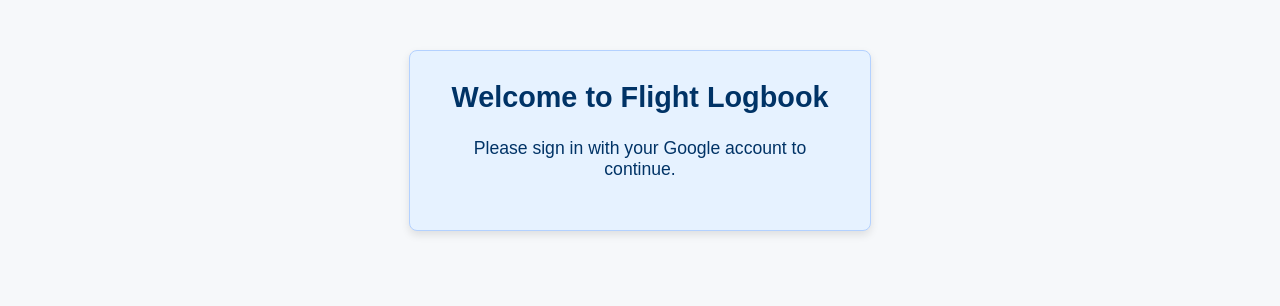
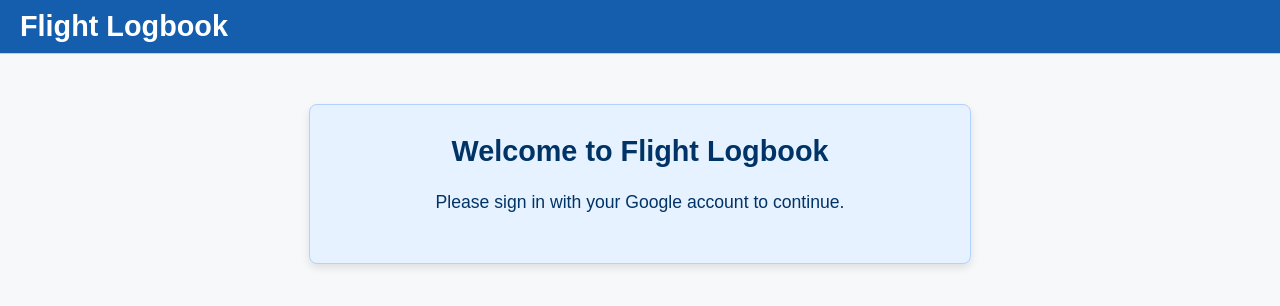
Before and after one commit to Johnyrico22/FlightLogbook, a website with bundled scripts: page login.html in a window 1280 px wide. Built offline with nearby package versions, Linux system fonts and the light colour scheme; no server answers.

Commit message:
login styling

```diff
--- a/login.html
+++ b/login.html
@@ -7,11 +7,14 @@
   <link rel="stylesheet" href="styles.css">
 </head>
 <body>
+  <header id="page-header">
+    <h1>Flight Logbook</h1>
+  </header>
   <div id="login-container">
     <h2>Welcome to Flight Logbook</h2>
     <p>Please sign in with your Google account to continue.</p>
     <!-- The auth container will be populated by auth.js -->
-    <div id="auth-container"></div>
+    <div id="auth-container" style="text-align: center;"></div>
   </div>
 
   <!-- Import auth.js which sets up the sign-in UI -->
--- a/styles.css
+++ b/styles.css
@@ -346,8 +346,8 @@ form select {
   border: 1px solid #b3d1ff;
   border-radius: 8px;
   padding: 30px;
-  max-width: 400px;
-  width: 90%;
+  max-width: 600px;
+  width: 70%;
   text-align: center;
   margin: 50px auto;  /* Center container horizontally */
   box-shadow: 0 4px 8px rgba(0, 0, 0, 0.1);
@@ -362,7 +362,7 @@ form select {
 #login-container p {
   font-size: 1.1em;
   color: #003366;
-  margin-bottom: 20px;
+  margin: 20px;
 }
 
 /* Authentication Container Styling */
```
